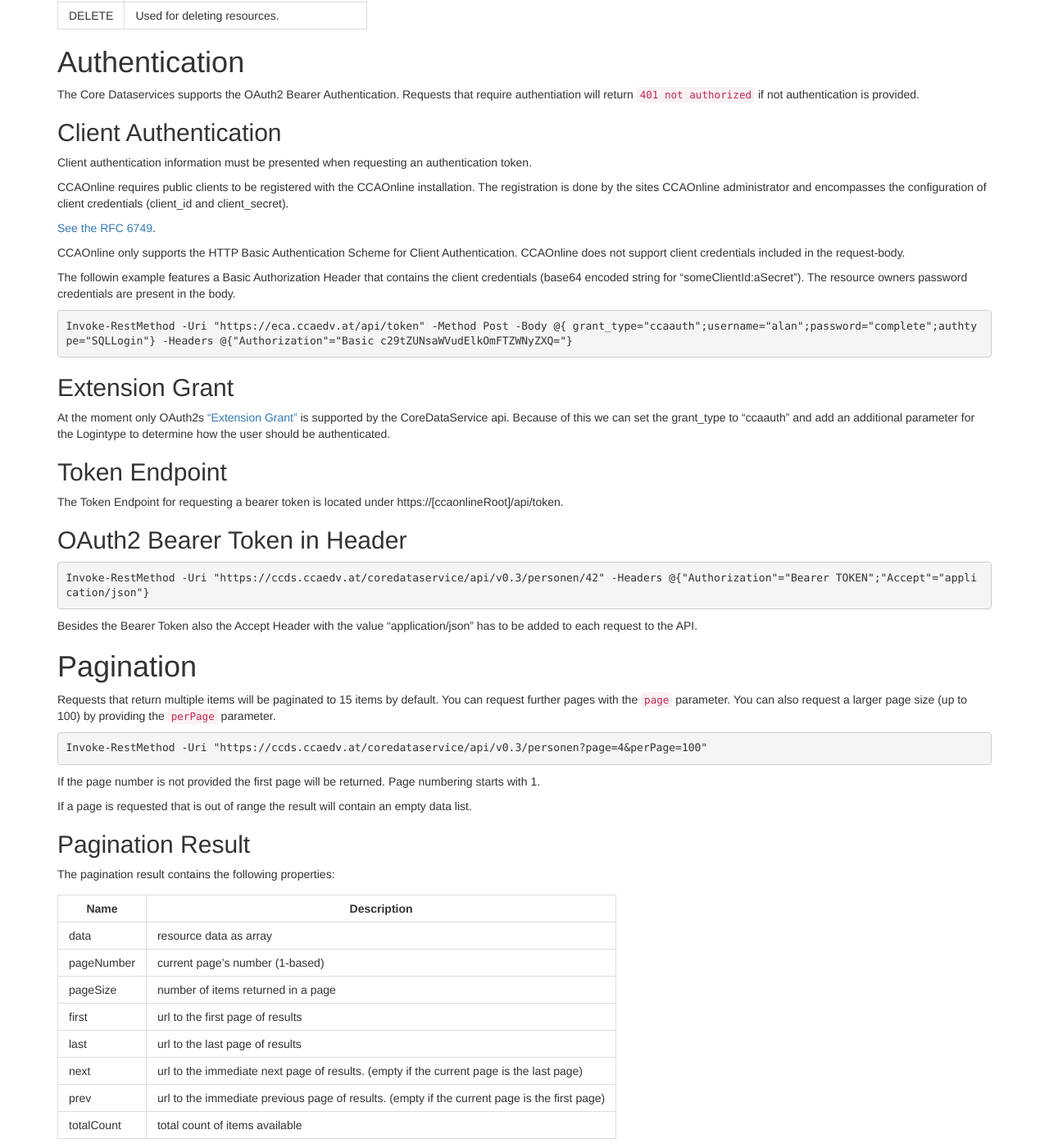
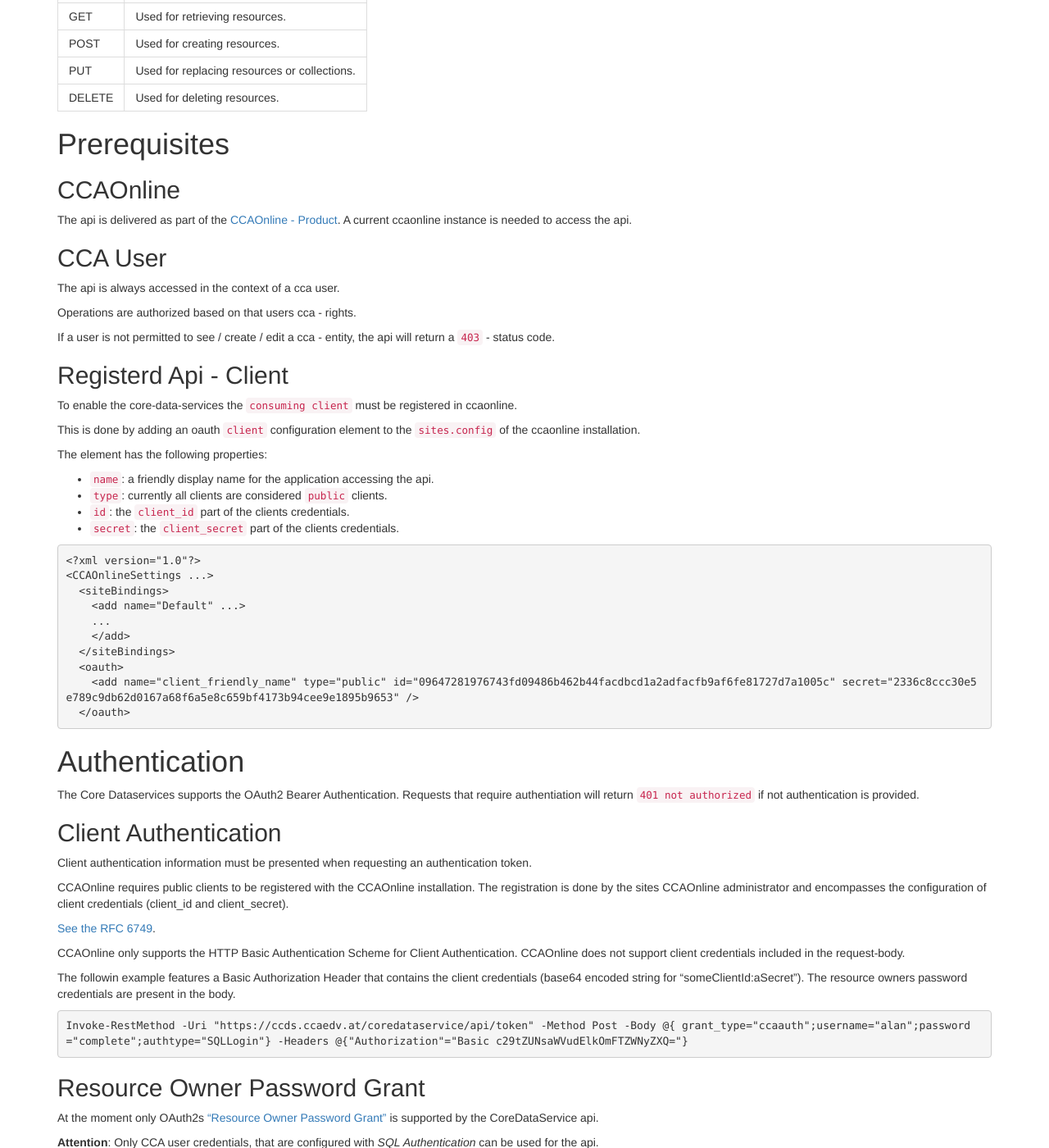
Before and after one commit to togethercca/togethercca.github.io, a Jekyll site: the page built from _pages/ccaCoreDataserviceApi.md, in a window 1280 px wide and 1400 px high, scrolled down 3019 px. Shown: the whole window at 82% size. Built offline with Jekyll 4.4.1, drawn with Linux system fonts in a browser that asks for light colours; some of the changed text lies outside the part shown.

Commit message:
Update to current api version

````diff
--- a/_pages/ccaCoreDataserviceApi.md
+++ b/_pages/ccaCoreDataserviceApi.md
@@ -83,7 +83,7 @@ Most properties have a hint to which cca database column is used in the `x-cca-p
 Many API methods take optional parameters. For GET requests, any parameters not specified as a segment in the path can be passed as an HTTP query string parameter:
 
 ```powershell
-Invoke-RestMethod -Uri "https://ccds.ccaedv.at/coredataservice/api/v0.3/personen/42/vertraege?perPage=50&page=4"
+Invoke-RestMethod -Uri "https://ccds.ccaedv.at/coredataservice/api/v1.210.2/personen/42/vertraege?perPage=50&page=4"
 ```
 
 In this example the '42' values are provided for the `{personId}` path parameters while `perPage` and `page` are passed in the query string.
@@ -91,7 +91,7 @@ In this example the '42' values are provided for the `{personId}` path parameter
 For POST, PUT, DELETE requests, parameters not included in the URL must be encoded as JSON with a Content-Type of 'application/json'.
 
 ```powershell
-Invoke-RestMethod -Uri "https://eca.ccaedv.at/api/token" -Method Post -Body (ConvertTo-Json @{ grant_type= "password"; username= "alan"; password= "complete"})
+Invoke-RestMethod -Uri "https://ccds.ccaedv.at/coredataservice/api/token" -Method Post -Body (ConvertTo-Json @{ grant_type= "password"; username= "alan"; password= "complete"})
 ```
 
 # Client Errors
@@ -100,6 +100,7 @@ Invoke-RestMethod -Uri "https://eca.ccaedv.at/api/token" -Method Post -Body (Con
 * Missing path parameters will result in `404 Not Found`.
 * Invalid syntax or invalid types in requests will result in `400 Bad Request` responses.
 * Requests that cannot be processed will generate a `422 Unprocessable Entity` response.
+* Operations that the user is not authorized to perform will generate a `403 Forbidden` response.
 
 ## Corellation Id
 
@@ -131,6 +132,48 @@ HTTP Verbs
 | DELETE | Used for deleting resources.					|
 
 
+# Prerequisites
+
+## CCAOnline
+
+The api is delivered as part of the [CCAOnline - Product](https://togethercca.com/produktwelten-cca#cca-online).
+A current ccaonline instance is needed to access the api.
+
+## CCA User
+
+The api is always accessed in the context of a cca user.
+
+Operations are authorized based on that users cca - rights.
+
+If a user is not permitted to see / create / edit a cca - entity, the api will return a `403` - status code.
+
+## Registerd Api - Client
+
+To enable the core-data-services the `consuming client` must be registered in ccaonline.
+
+This is done by adding an oauth `client` configuration element to the `sites.config` of the ccaonline installation.
+
+The element has the following properties:
+
+- `name`: a friendly display name for the application accessing the api.
+- `type`: currently all clients are considered `public` clients.
+- `id`: the `client_id` part of the clients credentials.
+- `secret`: the `client_secret` part of the clients credentials.
+
+~~~XML
+<?xml version="1.0"?>
+<CCAOnlineSettings ...>
+  <siteBindings>
+    <add name="Default" ...>
+    ...
+    </add>
+  </siteBindings>
+  <oauth>
+    <add name="client_friendly_name" type="public" id="09647281976743fd09486b462b44facdbcd1a2adfacfb9af6fe81727d7a1005c" secret="2336c8ccc30e5e789c9db62d0167a68f6a5e8c659bf4173b94cee9e1895b9653" />
+  </oauth>
+~~~
+
+
 # Authentication
 
 The Core Dataservices supports the OAuth2 Bearer Authentication.
@@ -151,22 +194,23 @@ CCAOnline does not support client credentials included in the request-body.
 The followin example features a Basic Authorization Header that contains the client credentials (base64 encoded string for "someClientId:aSecret"). The resource owners password credentials are present in the body.
 
 ```powershell
-Invoke-RestMethod -Uri "https://eca.ccaedv.at/api/token" -Method Post -Body @{ grant_type="ccaauth";username="alan";password="complete";authtype="SQLLogin"} -Headers @{"Authorization"="Basic c29tZUNsaWVudElkOmFTZWNyZXQ="}
+Invoke-RestMethod -Uri "https://ccds.ccaedv.at/coredataservice/api/token" -Method Post -Body @{ grant_type="ccaauth";username="alan";password="complete";authtype="SQLLogin"} -Headers @{"Authorization"="Basic c29tZUNsaWVudElkOmFTZWNyZXQ="}
 ```
 
-## Extension Grant
+## Resource Owner Password Grant
 
-At the moment only OAuth2s ["Extension Grant"](https://tools.ietf.org/html/rfc6749#section-4.5) is supported by the CoreDataService api.
-Because of this we can set the grant_type to "ccaauth" and add an additional parameter for the Logintype to determine how the user should be authenticated.
+At the moment only OAuth2s ["Resource Owner Password Grant"](https://tools.ietf.org/html/rfc6749#section-4.3) is supported by the CoreDataService api.
+
+**Attention**: Only CCA user credentials, that are configured with *SQL Authentication* can be used for the api.
 
 ## Token Endpoint
 
-The Token Endpoint for requesting a bearer token is located under https://[ccaonlineRoot]/api/token.
+The Token Endpoint for requesting a bearer token is located under https://[ccaonlineRoot]/coredataservice/api/token .
 
 ## OAuth2 Bearer Token in Header
 
 ```powershell
-Invoke-RestMethod -Uri "https://ccds.ccaedv.at/coredataservice/api/v0.3/personen/42" -Headers @{"Authorization"="Bearer TOKEN";"Accept"="application/json"}
+Invoke-RestMethod -Uri "https://ccds.ccaedv.at/coredataservice/api/v1.210.2/personen/42" -Headers @{"Authorization"="Bearer TOKEN";"Accept"="application/json"}
 ```
 Besides the Bearer Token also the Accept Header with the value "application/json" has to be added to each request to the API.
 # Pagination
@@ -174,7 +218,7 @@ Besides the Bearer Token also the Accept Header with the value "application/json
 Requests that return multiple items will be paginated to 15 items by default. You can request further pages with the `page` parameter. You can also request a larger page size (up to 100) by providing the `perPage` parameter.
 
 ```powershell
-Invoke-RestMethod -Uri "https://ccds.ccaedv.at/coredataservice/api/v0.3/personen?page=4&perPage=100"
+Invoke-RestMethod -Uri "https://ccds.ccaedv.at/coredataservice/api/v1.210.2/personen?page=4&perPage=100"
 ```
 If the page number is not provided the first page will be returned.
 Page numbering starts with 1.
@@ -203,7 +247,7 @@ List results can be sorted using `orderBy` parameters.
 The parameter takes a string in the form of `<propertyName> "-" asc/desc` where `<propertyName>` must be the name of a property that is part of the model returned by the list action.
 
 ```powershell
-Invoke-RestMethod -Uri "https://ccds.ccaedv.at/coredataservice/api/v0.3/personen?orderBy=name-desc"
+Invoke-RestMethod -Uri "https://ccds.ccaedv.at/coredataservice/api/v1.210.2/personen?orderBy=name-desc"
 ```
 Returns a list of persons orderd by the `name` - property in descending order.
 
@@ -213,7 +257,7 @@ You can order by mulitple properties by providing the orderBy parameter multiple
 The parameters will be resolved from left to right.
 
 ```powershell
-Invoke-RestMethod -Uri "https://ccds.ccaedv.at/coredataservice/api/v0.3/personen?orderBy=name-asc&orderBy=geburtstag-desc"
+Invoke-RestMethod -Uri "https://ccds.ccaedv.at/coredataservice/api/v1.210.2/personen?orderBy=name-asc&orderBy=geburtstag-desc"
 ```
 
 Returns a list of persons sorted by `name` (in ascending order) and `geburtstag` (in descending order).
@@ -224,14 +268,14 @@ Data Filtering
 Filtering on the list api actions can be achieved by providing the property names as query parameter key and the filter expression as the associated value. The property names are case-insensitive.
 
 ```powershell
-Invoke-RestMethod -Uri "https://ccds.ccaedv.at/coredataservice/api/v0.3/personen?geburtstag=2016-05-19"
+Invoke-RestMethod -Uri "https://ccds.ccaedv.at/coredataservice/api/v1.210.2/personen?geburtstag=2016-05-19"
 ```
 
 If an value is specified that does not match the property type, the api responds with `400 Bad Request`.
 Date values must be passed in the form `YYYY-MM-DD`.
 
 ```powershell
-Invoke-RestMethod -Uri "https://ccds.ccaedv.at/coredataservice/api/v0.3/personen?geburtstag=2016-05-19T10:25:00.928Z
+Invoke-RestMethod -Uri "https://ccds.ccaedv.at/coredataservice/api/v1.210.2/personen?geburtstag=2016-05-19T10:25:00.928Z
 
 HTTP/1.1 400 Bad Request
 ```
@@ -239,13 +283,13 @@ HTTP/1.1 400 Bad Request
 This query gets persons with geburtstags after the 1. Jan 1990
 
 ```powershell
-Invoke-RestMethod -Uri "https://ccds.ccaedv.at/coredataservice/api/v0.3/personen?geburtstag=2016-05-19
+Invoke-RestMethod -Uri "https://ccds.ccaedv.at/coredataservice/api/v1.210.2/personen?geburtstag=2016-05-19
 ```
 
 Filtering by nested types is also possible. For example filtering Persons by the name of the "natuerlichePerson" the request has to look like the following:
 
 ```powershell
-Invoke-RestMethod -Uri "https://ccds.ccaedv.at/coredataservice/api/v0.3/personen?natuerlichePerson.name=Testname
+Invoke-RestMethod -Uri "https://ccds.ccaedv.at/coredataservice/api/v1.210.2/personen?natuerlichePerson.name=Testname
 ```
 
 Filtering is although still only possible for properties which are part of the entity itself like name, birthday etc. For example filtering for sonstigePerson.sonstigPersonArt ist still not possible as here fields of the Table Anrede would have to be considered and not Person.
@@ -283,13 +327,13 @@ However, the operation can be overridden with a second query parameter, with a k
 This query gets persons with geburtstags after the 1. Jan 1990
 
 ```powershell
-Invoke-RestMethod -Uri "https://ccds.ccaedv.at/coredataservice/api/v0.3/personen?geburtstag=1990-01-01&geburtstag+op=gt"
+Invoke-RestMethod -Uri "https://ccds.ccaedv.at/coredataservice/api/v1.210.2/personen?geburtstag=1990-01-01&geburtstag+op=gt"
 ```
 
 If an operation is specified that is not available in general, the api responds with `400 Bad Request`.
 
 ```powershell
-Invoke-RestMethod -Uri "https://ccds.ccaedv.at/coredataservice/api/v0.3/personen?geburtstag=1990-01-01&geburtstag+op=gaussian"
+Invoke-RestMethod -Uri "https://ccds.ccaedv.at/coredataservice/api/v1.210.2/personen?geburtstag=1990-01-01&geburtstag+op=gaussian"
 
 HTTP/1.1 400 Bad Request
 ```
@@ -297,7 +341,7 @@ HTTP/1.1 400 Bad Request
 If an operation is specified, but not the respective filter expression, the api responds with `400 Bad Request`.
 
 ```powershell
-Invoke-RestMethod -Uri "https://ccds.ccaedv.at/coredataservice/api/v0.3/personen?geburtstag+op=eq"
+Invoke-RestMethod -Uri "https://ccds.ccaedv.at/coredataservice/api/v1.210.2/personen?geburtstag+op=eq"
 
 HTTP/1.1 400 Bad Request
 ```
@@ -305,7 +349,7 @@ HTTP/1.1 400 Bad Request
 If an operation is specified that is not available for the type, the api responds with (400) Bad Request.
 
 ```powershell
-Invoke-RestMethod -Uri "https://ccds.ccaedv.at/coredataservice/api/v0.3/personen?geburtstag=2016-05-19&geburtstag+op=sw"
+Invoke-RestMethod -Uri "https://ccds.ccaedv.at/coredataservice/api/v1.210.2/personen?geburtstag=2016-05-19&geburtstag+op=sw"
 
 HTTP/1.1 400 Bad Request
 ```
@@ -313,7 +357,7 @@ HTTP/1.1 400 Bad Request
 The identifier property cannot be part of a filter request, because gt and lt range queries are not supported and an exact-match-query can be accomplished with the respective details request. If it is specified the api responds with (400) Bad Request.
 Example
 ```powershell
-Invoke-RestMethod -Uri "https://ccds.ccaedv.at/coredataservice/api/v0.3/personen?id=1000
+Invoke-RestMethod -Uri "https://ccds.ccaedv.at/coredataservice/api/v1.210.2/personen?id=1000
 
 HTTP/1.1 400 Bad Request
 Content-Length: 11
@@ -327,7 +371,7 @@ If multiple filters are passed they are always logically composed with AND.
 This query gets people born on the 1. Jan 1990 named steve.
 
 ```powershell
-Invoke-RestMethod -Uri "https://ccds.ccaedv.at/coredataservice/api/v0.3/personen?geburtstag=1990-01-01&name=steve"
+Invoke-RestMethod -Uri "https://ccds.ccaedv.at/coredataservice/api/v1.210.2/personen?geburtstag=1990-01-01&name=steve"
 ```
 
 ### Case Sensitivity
@@ -337,7 +381,7 @@ String filters work case-insensitive.
 The `/personen` resource contains persons with names "Steve Buscemi" and "stephen colbert"
 
 ```powershell
-Invoke-RestMethod -Uri "https://ccds.ccaedv.at/coredataservice/api/v0.3/personen?name=Ste"
+Invoke-RestMethod -Uri "https://ccds.ccaedv.at/coredataservice/api/v1.210.2/personen?name=Ste"
 
 HTTP/1.1 200 Ok
 
@@ -360,13 +404,13 @@ To perform a range query with two specified bounds, the same property name is pa
 This query gets persons with a name beginning with A, everyone in between until the last one beginning with B.
 
 ```powershell
-Invoke-RestMethod -Uri "https://ccds.ccaedv.at/coredataservice/api/v0.3/personen?name=A&name=B"
+Invoke-RestMethod -Uri "https://ccds.ccaedv.at/coredataservice/api/v1.210.2/personen?name=A&name=B"
 ```
 
 For range queries, strings are matched with startsWith by default, and dates and numbers by their exact values. These operations cannot be overridden. If an operation is specified on a property that is part of a range query, the api responds with `400 Bad Request`.
 
 ```powershell
-Invoke-RestMethod -Uri "https://ccds.ccaedv.at/coredataservice/api/v0.3/personen?name=A&name=B&name-op=eq"
+Invoke-RestMethod -Uri "https://ccds.ccaedv.at/coredataservice/api/v1.210.2/personen?name=A&name=B&name-op=eq"
 
 HTTP/1.1 400 Bad Request
 ```
@@ -374,7 +418,7 @@ HTTP/1.1 400 Bad Request
 If a property is specified more than twice, the api responds with (400) Bad Request.
 
 ```powershell
-Invoke-RestMethod -Uri "https://ccds.ccaedv.at/coredataservice/api/v0.3/personen?name=A&name=B&name=C"
+Invoke-RestMethod -Uri "https://ccds.ccaedv.at/coredataservice/api/v1.210.2/personen?name=A&name=B&name=C"
 
 HTTP/1.1 400 Bad Request
 ```
@@ -385,19 +429,19 @@ Two equal bound expressions are allowed, to ease bound computation on the client
 This query gets persons with a full name starting with A.
 
 ```powershell
-Invoke-RestMethod -Uri "https://ccds.ccaedv.at/coredataservice/api/v0.3/personen?name=A&name=A"
+Invoke-RestMethod -Uri "https://ccds.ccaedv.at/coredataservice/api/v1.210.2/personen?name=A&name=A"
 ```
 
 This query gets persons with an ANP equal to a thousand
 
 ```powershell
-Invoke-RestMethod -Uri "https://ccds.ccaedv.at/coredataservice/api/v0.3/personen?ANP=1000&ANP=1000"
+Invoke-RestMethod -Uri "https://ccds.ccaedv.at/coredataservice/api/v1.210.2/personen?ANP=1000&ANP=1000"
 ```
 
 Boolean values cannot be part of a range query.
 
 ```powershell
-Invoke-RestMethod -Uri "https://ccds.ccaedv.at/coredataservice/api/v0.3/personen?isCompany=false&isCompany=true"
+Invoke-RestMethod -Uri "https://ccds.ccaedv.at/coredataservice/api/v1.210.2/personen?isCompany=false&isCompany=true"
 
 HTTP/1.1 400 Bad Request
 ```
@@ -408,7 +452,7 @@ HTTP/1.1 400 Bad Request
 If the Accept-Language Header is set, the api will return dimensional data translated to the requested language, if a translation exists.
 
 ```powershell
-Invoke-RestMethod -Uri "https://ccds.ccaedv.at/coredataservice/api/v0.3/personen/42" -Headers @{'Accept-Language'='en-us'}
+Invoke-RestMethod -Uri "https://ccds.ccaedv.at/coredataservice/api/v1.210.2/personen/42" -Headers @{'Accept-Language'='en-us'}
 ```
 
 
@@ -420,7 +464,7 @@ Currently the api supports the cocuntry codes for the OMDS Versions 2.9 and 2.10
 It is still possible to send/receive OMDS 2.9 LandesCodes. For this a Content-Type Attribute has to be added to the header with an additional "flavor" which indicates the required OMDS Version.
 
 ```powershell
-Invoke-RestMethod -Uri "https://ccds.ccaedv.at/coredataservice/api/v0.3/personen" -Headers @{'Content-Type'='application/json+omds2.9'}
+Invoke-RestMethod -Uri "https://ccds.ccaedv.at/coredataservice/api/v1.210.2/personen" -Headers @{'Content-Type'='application/json+omds2.9'}
 ```
 
 # Changelog
````
Also changed, not shown: other parts of _pages/ccaCoreDataserviceApi.md (+4 -1 lines).
